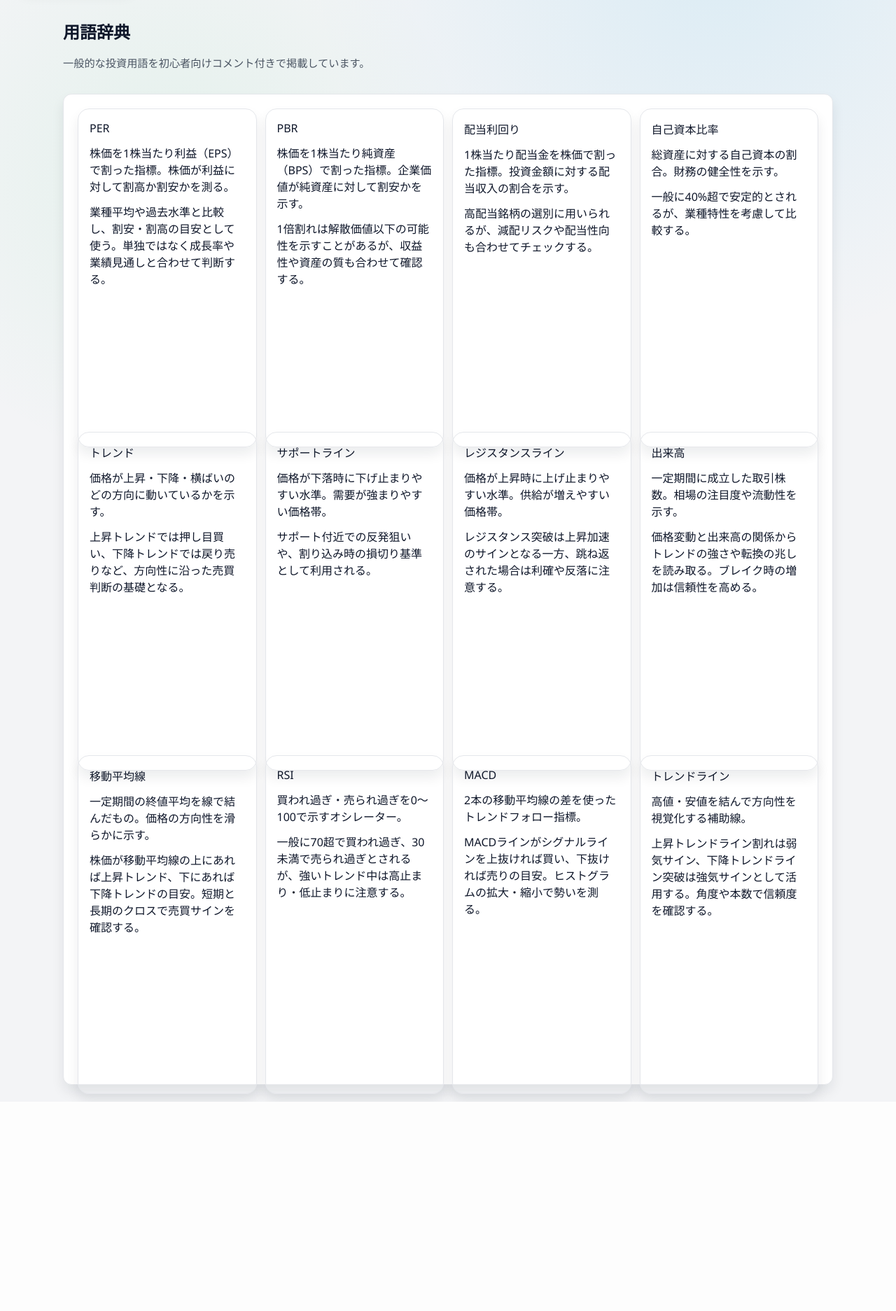
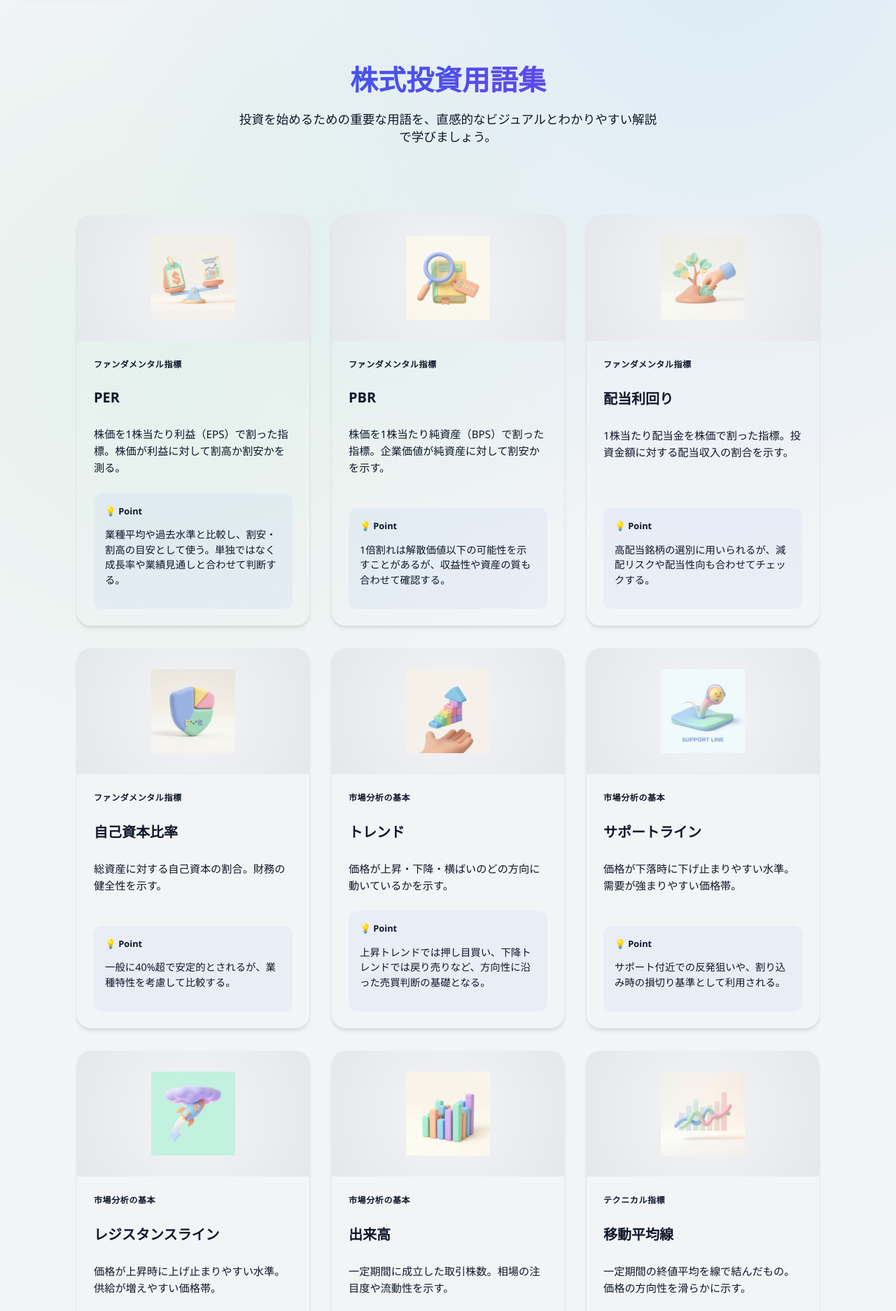
Before and after one commit to SoltRiver/ai-project, a FastAPI app: page /glossary in a window 1280 px wide. Shown: the part 74-1947 px from the top of the page at 70% size. Before the commit the page ends 1648 px from the top, so only its background shows below. Run offline with FastAPI, Linux system fonts and the light colour scheme.

Commit message:
用語集ページをモダンなカード型レイアウトに刷新し、各項目にアイコン画像を追加。

```diff
--- a/services/stock_service.py
+++ b/services/stock_service.py
@@ -137,12 +137,21 @@ def _build_glossary_terms() -> List[Dict[str, str]]:
     terms: List[Dict[str, str]] = []
     for category, items in TERMS_DATA.items():
         for key, term in items.items():
+            # Check for explicit ID mapping or fall back to English name
+            english_name = term.get("english") or key
+            term_id = english_name.lower().replace(" ", "_")
+
+            # Manual overrides for acronyms to match images (per.png, rsi.png etc)
+            if key in ["PER", "PBR", "RSI", "MACD"]:
+                term_id = key.lower()
+
             terms.append(
                 {
                     "term": term.get("japanese") or key,
                     "meaning": term.get("meaning") or "",
                     "tip": term.get("usage") or "",
                     "category": category,
+                    "id": term_id,
                 }
             )
     return terms
--- a/templates/glossary/glossary.html
+++ b/templates/glossary/glossary.html
@@ -1,20 +1,165 @@
 {% extends "base.html" %}
+
 {% block content %}
-<section class="page-header">
-    <div>
-        <h1>用語辞典</h1>
-        <p class="muted">一般的な投資用語を初心者向けコメント付きで掲載しています。</p>
-    </div>
-</section>
+<style>
+    /* Glossary Page Styles */
+    .glossary-hero {
+        text-align: center;
+        margin-bottom: 3rem;
+        padding: 2rem 0;
+    }
 
-<div class="card">
-    <div class="pattern-grid">
+    .glossary-hero h1 {
+        font-size: 2.5rem;
+        font-weight: 800;
+        margin-bottom: 1rem;
+        background: linear-gradient(135deg, #2563eb, #7c3aed);
+        -webkit-background-clip: text;
+        -webkit-text-fill-color: transparent;
+    }
+
+    .glossary-hero p {
+        color: var(--text-muted);
+        font-size: 1.1rem;
+        max-width: 600px;
+        margin: 0 auto;
+    }
+
+    .term-grid {
+        display: grid;
+        grid-template-columns: repeat(auto-fill, minmax(280px, 1fr));
+        gap: 2rem;
+        padding-bottom: 4rem;
+    }
+
+    .term-card {
+        background: var(--bg-card);
+        border-radius: 20px;
+        overflow: hidden;
+        box-shadow: 0 4px 6px -1px rgba(0, 0, 0, 0.1), 0 2px 4px -1px rgba(0, 0, 0, 0.06);
+        transition: transform 0.3s ease, box-shadow 0.3s ease;
+        display: flex;
+        flex-direction: column;
+        border: 1px solid var(--border-color);
+    }
+
+    .term-card:hover {
+        transform: translateY(-5px);
+        box-shadow: 0 20px 25px -5px rgba(0, 0, 0, 0.1), 0 10px 10px -5px rgba(0, 0, 0, 0.04);
+    }
+
+    .term-image-container {
+        width: 100%;
+        height: 180px;
+        background: radial-gradient(circle at center, #f3f4f6, #e5e7eb);
+        display: flex;
+        align-items: center;
+        justify-content: center;
+        overflow: hidden;
+    }
+
+    .term-image {
+        width: 120px;
+        height: 120px;
+        object-fit: contain;
+        transition: transform 0.3s ease;
+    }
+
+    .term-card:hover .term-image {
+        transform: scale(1.1);
+    }
+
+    .term-content {
+        padding: 1.5rem;
+        flex-grow: 1;
+        display: flex;
+        flex-direction: column;
+    }
+
+    .term-category {
+        font-size: 0.75rem;
+        text-transform: uppercase;
+        letter-spacing: 0.05em;
+        color: var(--primary-color);
+        font-weight: 600;
+        margin-bottom: 0.5rem;
+    }
+
+    .term-title {
+        font-size: 1.25rem;
+        font-weight: 700;
+        margin-bottom: 0.75rem;
+        color: var(--text-main);
+    }
+
+    .term-meaning {
+        font-size: 0.95rem;
+        color: var(--text-muted);
+        line-height: 1.6;
+        margin-bottom: 1.5rem;
+        flex-grow: 1;
+    }
+
+    .term-tip-box {
+        background: rgba(37, 99, 235, 0.05);
+        border-radius: 12px;
+        padding: 1rem;
+        border-left: 4px solid var(--primary-color);
+    }
+
+    .term-tip-label {
+        font-size: 0.8rem;
+        font-weight: 700;
+        color: var(--primary-color);
+        margin-bottom: 0.25rem;
+        display: flex;
+        align-items: center;
+        gap: 0.5rem;
+    }
+
+    .term-tip-text {
+        font-size: 0.9rem;
+        color: var(--text-main);
+        line-height: 1.5;
+    }
+
+    /* Dark mode adjustments explicitly if not handled by base vars */
+    @media (prefers-color-scheme: dark) {
+        .term-image-container {
+            background: radial-gradient(circle at center, #374151, #1f2937);
+        }
+
+        .term-tip-box {
+            background: rgba(59, 130, 246, 0.1);
+        }
+    }
+</style>
+
+<div class="glossary-hero">
+    <h1>株式投資用語集</h1>
+    <p>投資を始めるための重要な用語を、直感的なビジュアルとわかりやすい解説で学びましょう。</p>
+</div>
+
+<div class="card" style="background: transparent; border: none; box-shadow: none;">
+    <div class="term-grid">
         {% for term in terms %}
-        <div class="pattern-card tone-neutral">
-            <div class="pattern-name">{{ term.term }}</div>
-            <div class="pattern-summary">{{ term.meaning }}</div>
-            <div class="pattern-tip">{{ term.tip }}</div>
-        </div>
+        <article class="term-card">
+            <div class="term-image-container">
+                <img src="/static/images/glossary/{{ term.id }}.png" alt="{{ term.term }}" class="term-image"
+                    loading="lazy">
+            </div>
+            <div class="term-content">
+                <div class="term-category">{{ term.category }}</div>
+                <h2 class="term-title">{{ term.term }}</h2>
+                <p class="term-meaning">{{ term.meaning }}</p>
+                {% if term.tip %}
+                <div class="term-tip-box">
+                    <div class="term-tip-label">💡 Point</div>
+                    <p class="term-tip-text">{{ term.tip }}</p>
+                </div>
+                {% endif %}
+            </div>
+        </article>
         {% endfor %}
     </div>
 </div>
```
Also changed, not shown: scripts/rename_images.py (added, +33 -0 lines), static/images/glossary/dividend_yield.png (added), static/images/glossary/equity_ratio.png (added), static/images/glossary/macd.png (added), static/images/glossary/moving_average.png (added), static/images/glossary/pbr.png (added), static/images/glossary/per.png (added), static/images/glossary/resistance_line.png (added), static/images/glossary/rsi.png (added), static/images/glossary/support_line.png (added), static/images/glossary/trend.png (added), static/images/glossary/trend_line.png (added), static/images/glossary/volume.png (added).
